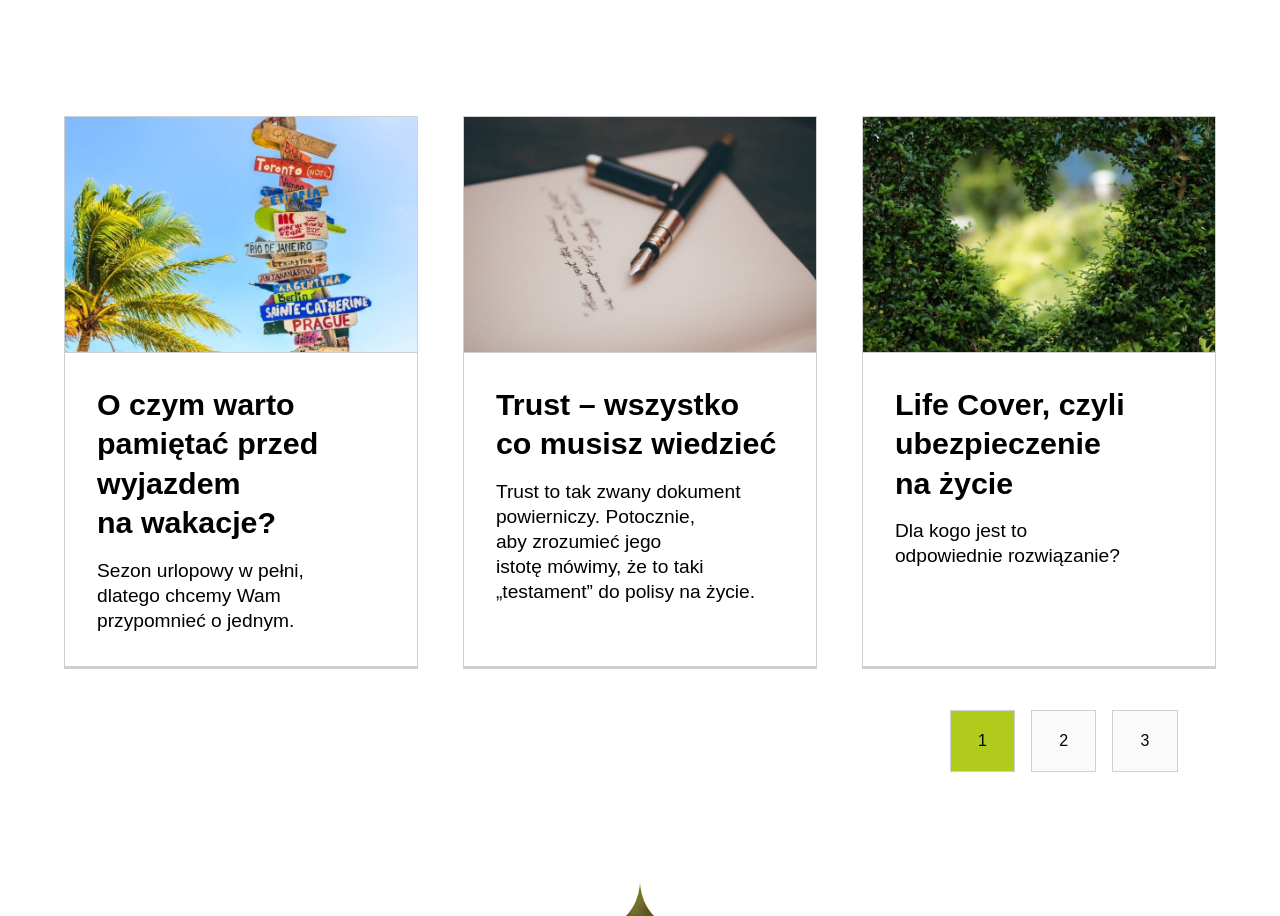
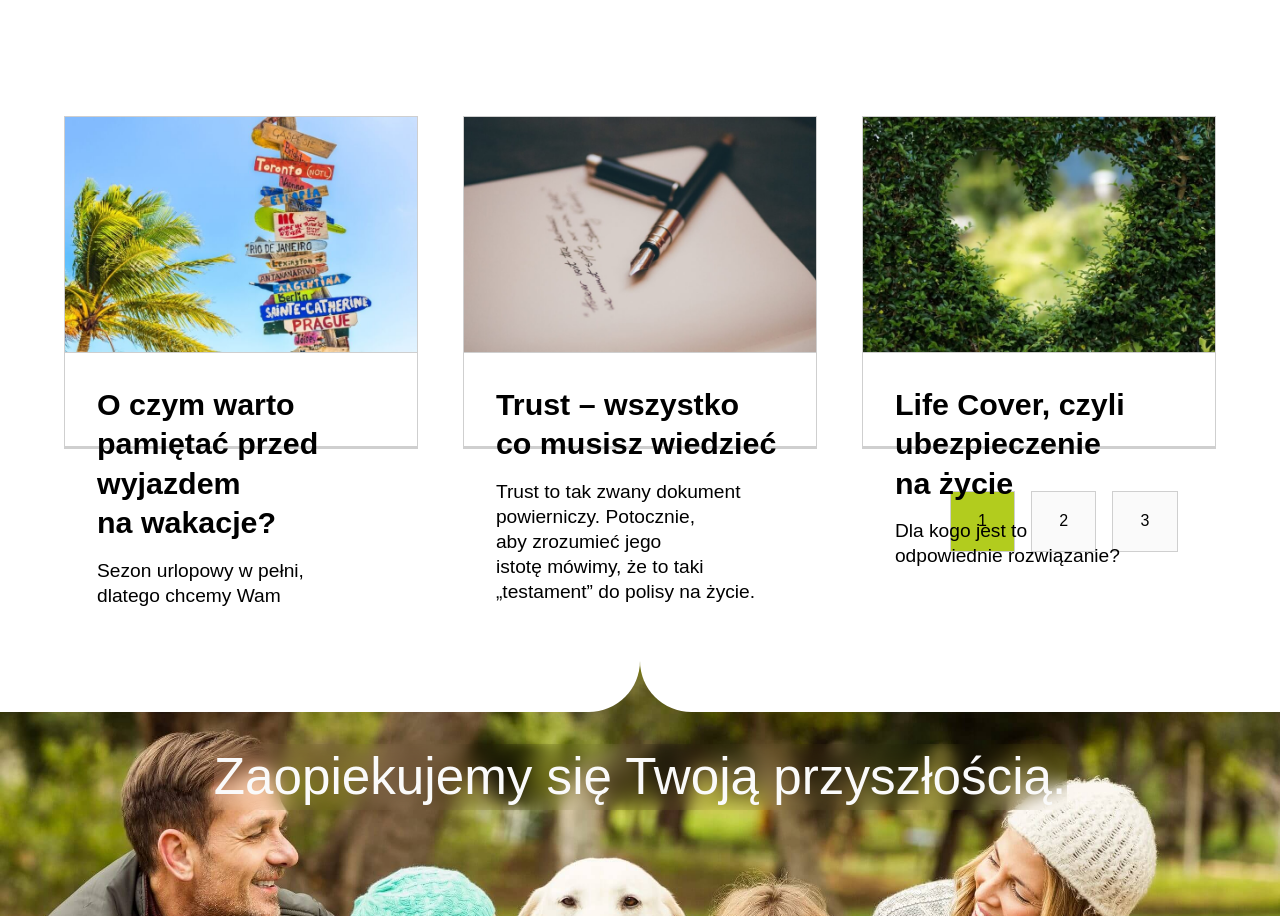
Before and after one commit to TZ-fn/MyClover, a React (Vite) app: page / in a window 1280 px wide. Shown: the part 2416-3332 px from the top of the page. Built offline with nearby package versions, Linux system fonts and the light colour scheme; a web font is replaced by a local one.

Commit message:
fix: make post items height constant

```diff
--- a/src/components/PostsGallery/PostsGalleryItem/PostsGalleryItem.module.scss
+++ b/src/components/PostsGallery/PostsGalleryItem/PostsGalleryItem.module.scss
@@ -5,7 +5,7 @@
   cursor: pointer;
   transition: all 0.1s ease-in-out;
   max-width: 45rem;
-  min-height: 26vw;
+  height: 26vw;
   flex-grow: 1;
   flex-basis: 0;
 
@@ -15,6 +15,7 @@
 
   @media (max-width: 1000px) {
     flex-basis: auto;
+    height: auto;
   }
 }
 
```
